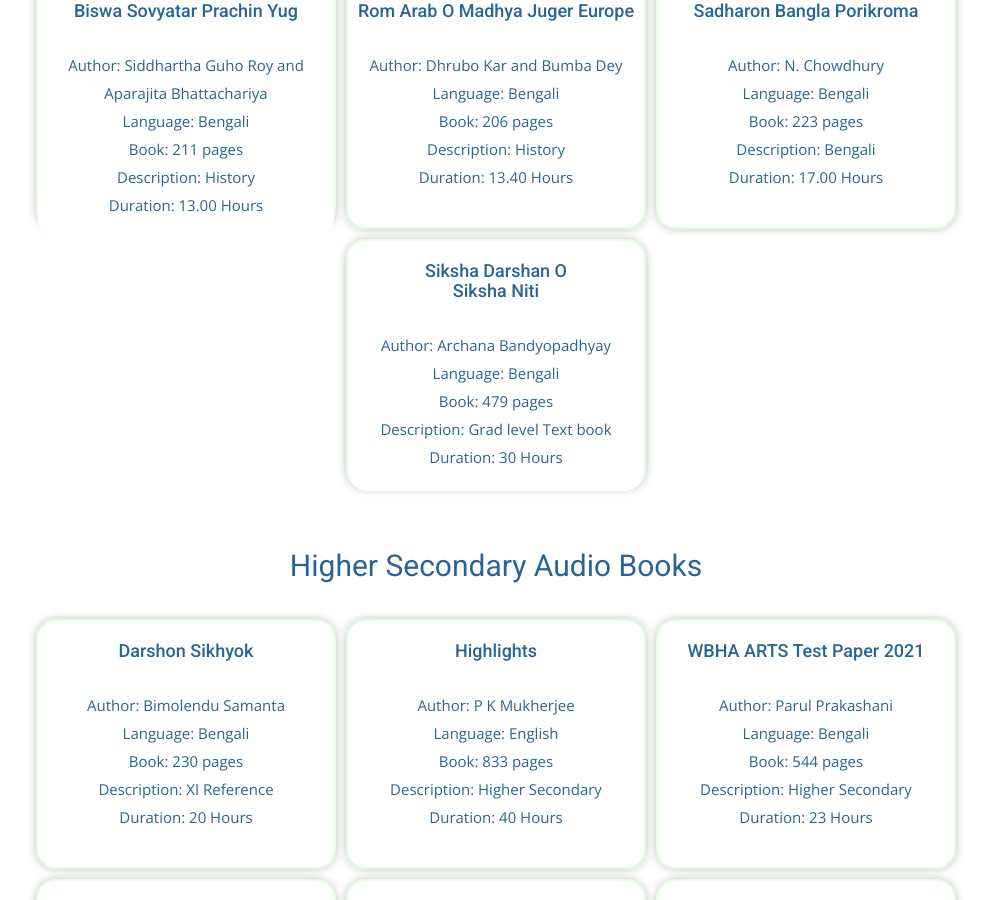
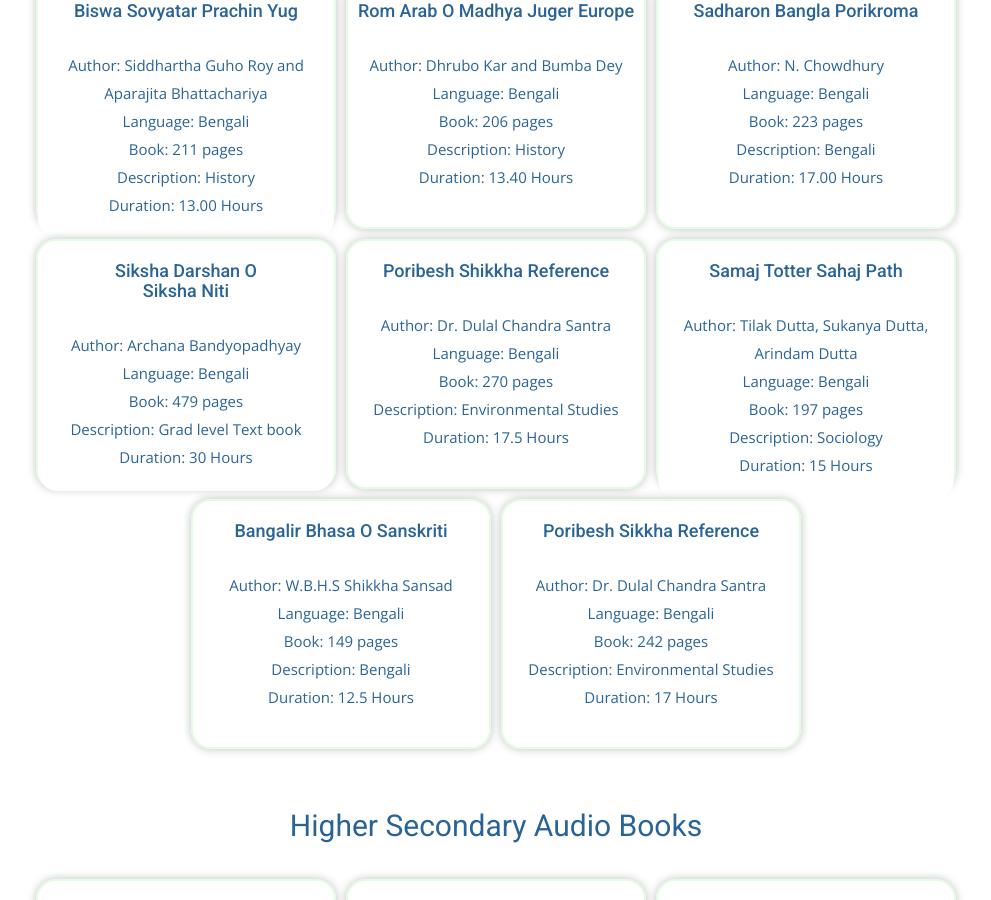
Before and after one commit to rajibmaitra/voiceofbooks, a Jekyll site: the page built from audiobooks.html, in a window 1280 px wide and 900 px high, scrolled down 4671 px. Shown: the whole window, without its empty margins (144-1135 px from the left). Built offline with Jekyll 4.4.1, drawn with Linux system fonts in a browser that asks for light colours; nearby versions of some CDN libraries; some web fonts are replaced; comment, search, counter and statistics services are not loaded; a style sheet for code colours, icons or effects is not loaded; some of the changed text lies outside the part shown.

Commit message:
4 more books

```diff
--- a/_includes/audiobooklist.html
+++ b/_includes/audiobooklist.html
@@ -4,7 +4,7 @@
     <div class="row">
       <div class="section-title">
         <br>
-        <h3>71 Audio Books are recorded in 1 Year 9 Months <br>
+        <h3>75 Audio Books are recorded in 1 Year 9 Months <br>
         </h3>
         <br>
         <h3> <a href="adoptabook.html" > Upcoming audio books
--- a/js/script_bookDone.js
+++ b/js/script_bookDone.js
@@ -7,14 +7,12 @@ var bookarray_CareerDevelopment = [
   ["Railway Recruitment ", "Gen D Kamal Hosen", "Career Development", "English", "250", "Competitive Exam", "12"],
   ["Rail General Knowledge ", "Debabrata Sarkar", "Career Development", "Bengali", "128", "Competitive Exam", "6"],
   ["CWBCS General Studies Manual", "Nitin Singhania", "Career Development", "Bengali", "1400", "Competitive Exam", "46"],
-
   ["Complete Guide to Primary TET ", "Rita Publication", "Career Development", "Bengali", "928", "Competitive Exam/TET", "52.5"],
   ["poribes ", "Dr anish chottyopadhay", "Career Development", "Bengali", "512", "Competitive Exam", "25"],
-
   ["General Studies Handbook", "Jana Banerjee Mondol", "Career Development", "Bengali", "1575", "Competitive Exam", "60"]
 ];
 
-//Grad Books: 29 update the sum in audiobooklist.html
+//Grad Books: 41 update the sum in audiobooklist.html
 var bookarray_Graduation = [
 
   ["Adhunik purbo asia-chin o japaner itihas", "Sidhartho guho roy", "Graduation", "Bengali", "472", "History of Chin o Japan", "22.5"],
@@ -28,7 +26,6 @@ var bookarray_Graduation = [
   ["Adhunik england part 1","Gopalchandra Sinha", "Honors Grad", "Bengali", "216", "History","15.57"],
   ["Adhunik england part 2","Gopalchandra Sinha", "Honors Grad", "Bengali", "268", "History","14.00"],
   ["Antorjatik somporker itihas","dr Pranab kr Chatyapadhay", "Honors Grad", "Bengali", "392", "History","17.00"],
-
   ["Prachin Rome er Itihaash", "Debasree Dey", "Graduation", "Bengali", "460", "History of Rome: 753-718AD", "60"],
   ["Sikhya Bigyan Dishari", "Sanjay Kr Das & Rakesh Ghosh", "Graduation", "Bengali", "260", "Educational Psychology", "29"],
   ["Modern Indian History 2 ", "Sekhar Bondopadhya", "Honors Grad", "Bengali", "620", "Palashi to Partition History", "31"],
@@ -54,10 +51,12 @@ var bookarray_Graduation = [
   ["Biswa Sovyatar Prachin Yug", "Siddhartha Guho Roy and Aparajita Bhattachariya", "Honors Grad", "Bengali", "211", "History", "13.00"],
   ["Rom Arab O Madhya Juger Europe", "Dhrubo Kar and Bumba Dey", "Honors Grad", "Bengali",  "206", "History", "13.40"],
   ["Sadharon Bangla Porikroma", "N. Chowdhury", "Honors Grad", "Bengali", "223", "Bengali", "17.00"],
+  ["Siksha Darshan O <br> Siksha Niti", "Archana Bandyopadhyay", "Honors Grad", "Bengali", "479", "Grad level Text book","30"],
+  ["Poribesh Shikkha Reference", "Dr. Dulal Chandra Santra", "Class XI", "Bengali", "270", "Environmental Studies", "17.5"],
+  ["Samaj Totter Sahaj Path", "Tilak Dutta, Sukanya Dutta, Arindam Dutta", "Class XI", "Bengali", "197", "Sociology", "15"],
+  ["Bangalir Bhasa O Sanskriti", "W.B.H.S Shikkha Sansad", "Class XI", "Bengali", "149", "Bengali", "12.5"],
+  ["Poribesh Sikkha Reference", "Dr. Dulal Chandra Santra", "Class XII", "Bengali", "242", "Environmental Studies", "17"]
 
-
-
-  ["Siksha Darshan O <br> Siksha Niti", "Archana Bandyopadhyay", "Honors Grad", "Bengali", "479", "Grad level Text book","30"]
 ];
 
 //HS: 10 update the sum in audiobooklist.html
@@ -70,7 +69,6 @@ var bookarray_HS = [
   ["Bangla Bhasha O Shilpo Sanskriti Itihaas ", "WBCHSE", "Class XI", "Bengali", "192", "Higher Secondary", "12.5"],
   ["Chaya Proshno Uttor e Sikhkhabigyan", "Dr. Debasis Pal & Dr. Susantanto Kr Sahu", "Class XII", "Bengali", "343", "Higher Secondary", "23"],
   ["WBHA Higher Secondary Test Paper", "Parul Prakasani", "Class XII", "Bengali", "1000", "Higher Secondary", "49"],
-    //2 new books
   ["WBHA test paper 2023", "Parul Prakasani", "Class X", "Bengali", "1000", " Secondary", "38"],
   ["WBHA test paper 2023", "Parul Prakasani", "Class XII", "Bengali", "1000", "higher  Secondary", "33"]
 ];
@@ -88,11 +86,10 @@ var bookarray_S = [
   ["WBTA Test Paper 2021", "Parul Prakashani", "Class X", "Bengali", "577", "Secondary / Madhyamik", "15"],
   ["WBBSE & CBSE Chemistry", "Asim Kumar & Debabrata Sarkar", "Class X", "Bengali", "250", "Secondary / Madhyamik", "6.5"],
   ["poribesh o bigyan", "vuiya dhor", "Class xiii", "bengali", "544", "bigyan", "34"],
-
   ["Chaya English Tutor", "Satyajit Bosu & Koushik kr Maiti", "Class X", "English", "452", "Secondary / Madhyamik", "26"]
 ];
 
-//Other: 1
+//Other: 3
 var bookarray_literature = [
  ["Kapalkundala", "Bankim Chandra Chattopadhyay", "For all", "Bengali", "68", "Literature", "4.5"],
  ["Loko Oitijheyer Dorpone", "Manos Mojumdar ", "For all", "Bengali", "176", "Literature", "7.5"],
```
Lines whose indentation alone changed are shown as unchanged.
